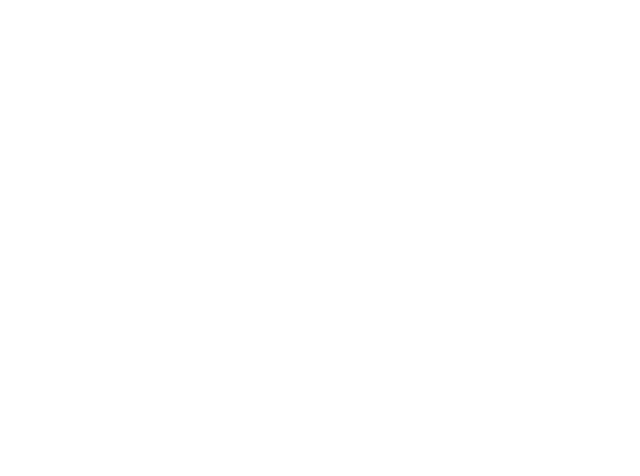
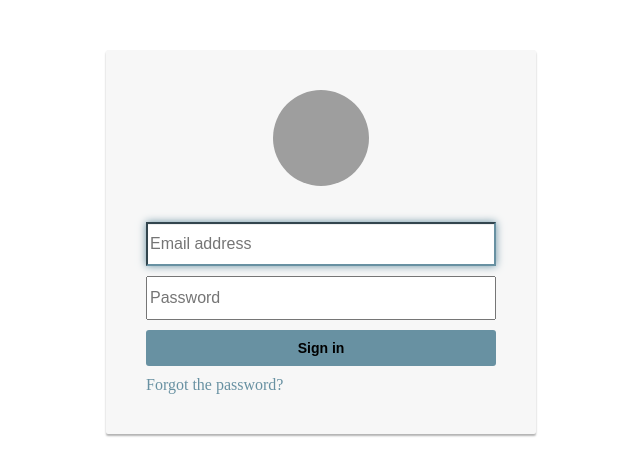
Before and after one commit to aaankuragarwal/JHDStore, an Angular app: page /login in a window 1280 px wide. Shown: the top 476 px of the page, without its empty margins (319-959 px from the left). Built offline with nearby package versions, Linux system fonts and the light colour scheme; grey boxes are pictures that could not be loaded.

Commit message:
login setup

```diff
--- /dev/null
+++ b/src/app/Services/api.service.ts
@@ -0,0 +1,55 @@
+import { Injectable} from '@angular/core';
+import { Http, Headers, RequestOptions, Response } from '@angular/http';
+import { Observable } from 'rxjs/Observable';
+import {AppSettings} from '../../assets/app_settings';
+
+import 'rxjs/add/operator/map';
+
+
+@Injectable()
+export class ApiService {
+    constructor(private http: Http) {}
+
+    getData(url: string): Observable<any[]> {
+        // get basic info
+        // let headers = new Headers({});
+        const options = new RequestOptions({ });
+        return this.http.get(AppSettings.API_ENDPOINT + url, options)
+            .map((response: Response) => response.json());
+    }
+    putData(data: any, url: string): Observable<any[]> {
+        // update basic info
+        // let headers = new Headers({});
+        const options = new RequestOptions({ });
+        return this.http.put(AppSettings.API_ENDPOINT + url, data, options)
+            .map((response: Response) => response.json());
+    }
+    postData(data: any, url: any): Observable<any[]> {
+        // post data
+        console.log(data);
+        // let headers = new Headers({ });
+        const options = new RequestOptions({ });
+
+        return this.http.post(AppSettings.API_ENDPOINT + url, data, options)
+            .map((response: Response) => response.json());
+            // JSON.parse(JSON.stringify(response || null)));
+    }
+    login(data: any, url: any): Observable<any[]> {
+        // post data
+        console.log(data);
+        // let headers = new Headers({ });
+        const options = new RequestOptions({ });
+
+        return this.http.post(AppSettings.API_ENDPOINT + url, data, options)
+            .map((response: Response) => response.json());
+            // JSON.parse(JSON.stringify(response || null)));
+    }
+    deleteData(url: string): Observable<any[]> {
+        // delete data
+        // let headers = new Headers({ });
+        const options = new RequestOptions({ });
+        return this.http.delete(AppSettings.API_ENDPOINT + url, options)
+            .map((response: Response) => response.json());
+    }
+
+}
--- a/src/app/login/login.component.css
+++ b/src/app/login/login.component.css
@@ -0,0 +1,129 @@
+.card-container.card {
+    max-width: 350px;
+    padding: 40px 40px;
+}
+
+.btn {
+    font-weight: 700;
+    height: 36px;
+    -moz-user-select: none;
+    -webkit-user-select: none;
+    user-select: none;
+    cursor: default;
+}
+
+/*
+ * Card component
+ */
+.card {
+    background-color: #F7F7F7;
+    /* just in case there no content*/
+    padding: 20px 25px 30px;
+    margin: 0 auto 25px;
+    margin-top: 50px;
+    /* shadows and rounded borders */
+    -moz-border-radius: 2px;
+    -webkit-border-radius: 2px;
+    border-radius: 2px;
+    -moz-box-shadow: 0px 2px 2px rgba(0, 0, 0, 0.3);
+    -webkit-box-shadow: 0px 2px 2px rgba(0, 0, 0, 0.3);
+    box-shadow: 0px 2px 2px rgba(0, 0, 0, 0.3);
+}
+
+.profile-img-card {
+    width: 96px;
+    height: 96px;
+    margin: 0 auto 10px;
+    display: block;
+    -moz-border-radius: 50%;
+    -webkit-border-radius: 50%;
+    border-radius: 50%;
+}
+
+/*
+ * Form styles
+ */
+.profile-name-card {
+    font-size: 16px;
+    font-weight: bold;
+    text-align: center;
+    margin: 10px 0 0;
+    min-height: 1em;
+}
+
+.reauth-email {
+    display: block;
+    color: #404040;
+    line-height: 2;
+    margin-bottom: 10px;
+    font-size: 14px;
+    text-align: center;
+    overflow: hidden;
+    text-overflow: ellipsis;
+    white-space: nowrap;
+    -moz-box-sizing: border-box;
+    -webkit-box-sizing: border-box;
+    box-sizing: border-box;
+}
+
+.form-signin #inputEmail,
+.form-signin #inputPassword {
+    direction: ltr;
+    height: 44px;
+    font-size: 16px;
+}
+
+.form-signin input[type=email],
+.form-signin input[type=password],
+.form-signin input[type=text],
+.form-signin button {
+    width: 100%;
+    display: block;
+    margin-bottom: 10px;
+    z-index: 1;
+    position: relative;
+    -moz-box-sizing: border-box;
+    -webkit-box-sizing: border-box;
+    box-sizing: border-box;
+}
+
+.form-signin .form-control:focus {
+    border-color: rgb(104, 145, 162);
+    outline: 0;
+    -webkit-box-shadow: inset 0 1px 1px rgba(0,0,0,.075),0 0 8px rgb(104, 145, 162);
+    box-shadow: inset 0 1px 1px rgba(0,0,0,.075),0 0 8px rgb(104, 145, 162);
+}
+
+.btn.btn-signin {
+    /*background-color: #4d90fe; */
+    background-color: rgb(104, 145, 162);
+    /* background-color: linear-gradient(rgb(104, 145, 162), rgb(12, 97, 33));*/
+    padding: 0px;
+    font-weight: 700;
+    font-size: 14px;
+    height: 36px;
+    -moz-border-radius: 3px;
+    -webkit-border-radius: 3px;
+    border-radius: 3px;
+    border: none;
+    -o-transition: all 0.218s;
+    -moz-transition: all 0.218s;
+    -webkit-transition: all 0.218s;
+    transition: all 0.218s;
+}
+
+.btn.btn-signin:hover,
+.btn.btn-signin:active,
+.btn.btn-signin:focus {
+    background-color: rgb(12, 97, 33);
+}
+
+.forgot-password {
+    color: rgb(104, 145, 162);
+}
+
+.forgot-password:hover,
+.forgot-password:active,
+.forgot-password:focus{
+    color: rgb(12, 97, 33);
+}
--- a/src/app/login/login.component.html
+++ b/src/app/login/login.component.html
@@ -0,0 +1,17 @@
+
+<div class="container">
+        <div class="card card-container">
+            <!-- <img class="profile-img-card" src="//lh3.googleusercontent.com/-6V8xOA6M7BA/AAAAAAAAAAI/AAAAAAAAAAA/rzlHcD0KYwo/photo.jpg?sz=120" alt="" /> -->
+            <img id="profile-img" class="profile-img-card" src="http://ssl.gstatic.com/accounts/ui/avatar_2x.png" />
+            <p id="profile-name" class="profile-name-card"></p>
+            <form class="form-signin">
+                <span id="reauth-email" class="reauth-email"></span>
+                <input type="email" id="inputEmail" name="inputEmail" class="form-control" placeholder="Email address" [(ngModel)]="email" required autofocus>
+                <input type="password" id="inputPassword" name="inputPassword" class="form-control" placeholder="Password" [(ngModel)]="password"  required>
+                <button class="btn btn-lg btn-primary btn-block btn-signin" (click)="login()">Sign in</button>
+            </form><!-- /form -->
+            <a class="forgot-password">
+                Forgot the password?
+            </a>
+        </div><!-- /card-container -->
+    </div><!-- /container -->
--- a/src/app/login/login.component.ts
+++ b/src/app/login/login.component.ts
@@ -1,4 +1,5 @@
 import { Component, OnInit } from '@angular/core';
+import { ApiService} from '../Services/api.service';
 
 @Component({
   selector: 'app-login',
@@ -7,9 +8,30 @@ import { Component, OnInit } from '@angular/core';
 })
 export class LoginComponent implements OnInit {
 
-  constructor() { }
+  email: any;
+  password: any;
+  constructor(
+    private apiService: ApiService
+  ) { }
 
   ngOnInit() {
   }
 
+  login() {
+    const data = {
+      email: this.email,
+      password: this.password
+    };
+    this.apiService.login(data, 'employee/login').subscribe((response: any) => {
+      if (response.success) {
+        alert(response.message);
+      } else {
+        alert(response.message);
+      }
+    },
+  (error: any) => {
+    alert(error.statusText);
+  });
+  }
+
 }
--- /dev/null
+++ b/src/assets/app_settings.ts
@@ -0,0 +1,3 @@
+export class AppSettings {
+   public static API_ENDPOINT= 'http://jhd-service-elb-706793685.ap-south-1.elb.amazonaws.com/v1/';
+}
```
Also changed, not shown: src/app/app.module.ts (+11 -1 lines).
